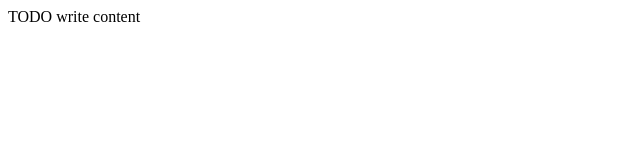
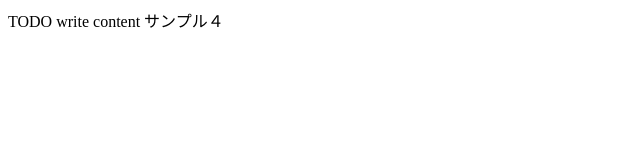
Before and after one commit to ChibaTakahiro/cocoestate, a plain HTML site: page test.html in a window 1280 px wide. Shown: the whole page, without its empty margins (0-640 px from the left). Drawn offline with Linux system fonts and the light colour scheme.

Commit message:
topページ

```diff
--- a/test.html
+++ b/test.html
@@ -11,6 +11,8 @@ and open the template in the editor.
         <meta name="viewport" content="width=device-width, initial-scale=1.0">
     </head>
     <body>
-        <div>TODO write content</div>
+        <div>TODO write content
+        サンプル４
+        </div>
     </body>
 </html>
```
